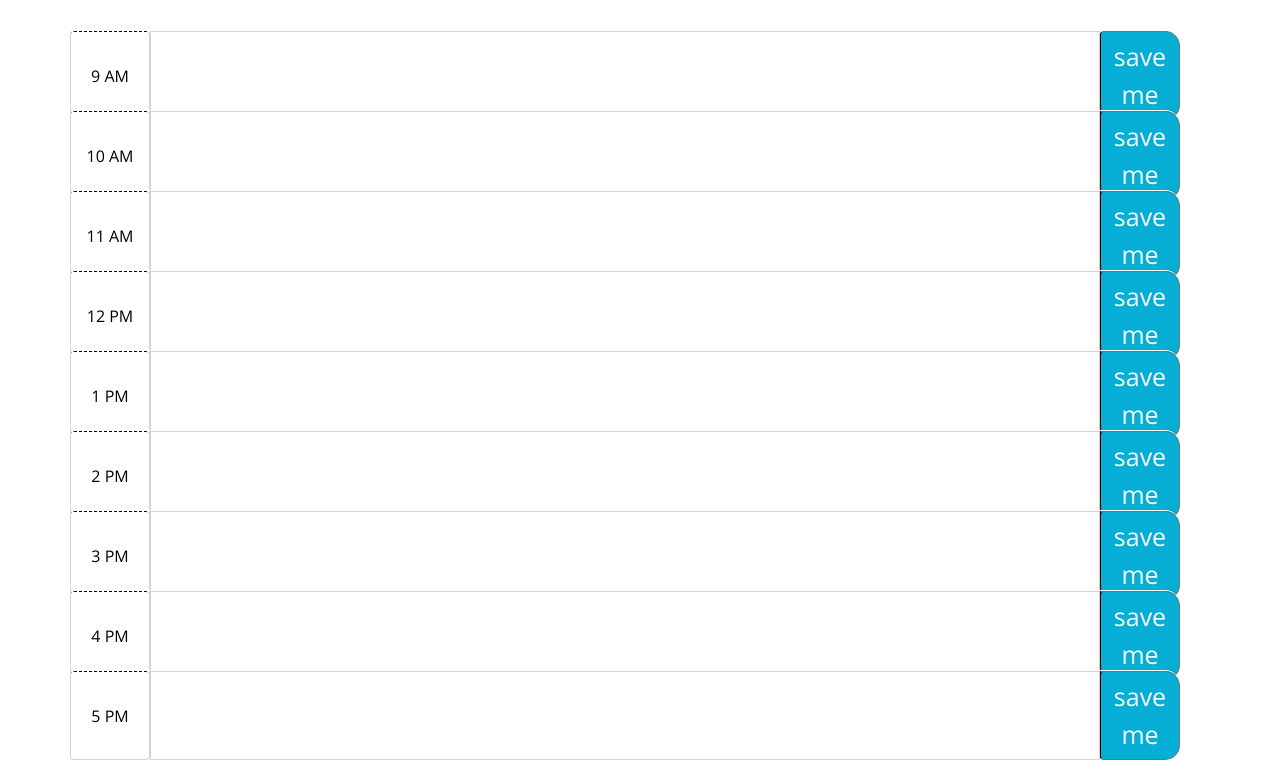
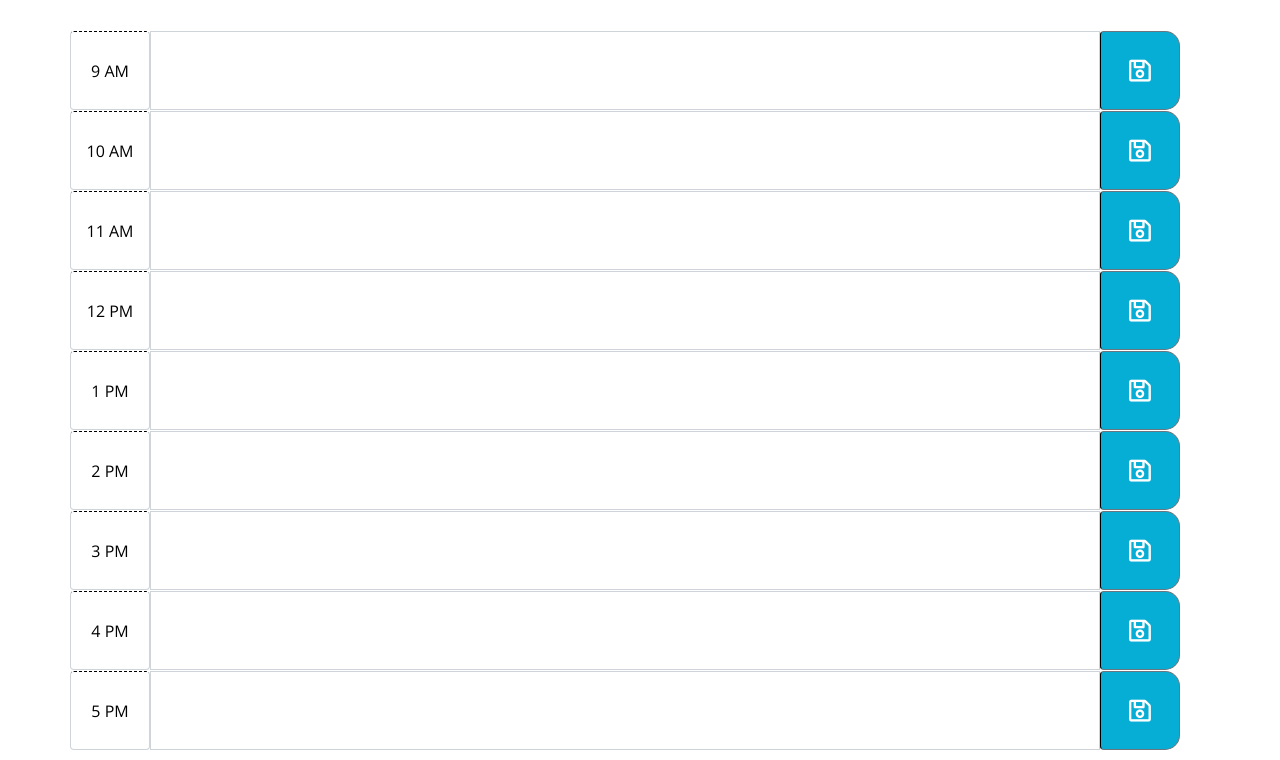
Before and after one commit to jjayjack/Work-Day-Scheduler, a plain HTML site: page index.html in a window 1280 px wide. Shown: the part 370-1130 px from the top of the page. Drawn offline with nearby package versions, Linux system fonts and the light colour scheme.

Commit message:
Updated HTML

```diff
--- a/index.html
+++ b/index.html
@@ -33,47 +33,47 @@
       <div class="input-group input-group-lg time-block row">
         <span class="input-group-text hour">9 AM</span>
           <textarea type="text" id ="input9" name="nineAM" class="form-control description" aria-label="Sizing example input" aria-describedby="inputGroup-sizing-lg"></textarea>
-          <button class="btn btn-outline-secondary saveBtn" type="button" id="nineAMsave">save me</button>
+          <button class="btn btn-outline-secondary saveBtn" type="button" id="nineAMsave"><i class="far fa-save"></i></button>
       </div>
       <div class="input-group input-group-lg time-block row">
         <span class="input-group-text hour">10 AM</span>
           <textarea type="text" id ="input10" name="tenAM" class="form-control" aria-label="Sizing example input" aria-describedby="inputGroup-sizing-lg"></textarea>
-          <button class="btn btn-outline-secondary saveBtn" type="button" id="tenAMsave">save me</button>
+          <button class="btn btn-outline-secondary saveBtn" type="button" id="tenAMsave"><i class="far fa-save"></i></button>
       </div>
       <div class="input-group input-group-lg time-block row">
         <span class="input-group-text hour">11 AM</span>
           <textarea type="text" id ="input11" name="elevenAM" class="form-control" aria-label="Sizing example input" aria-describedby="inputGroup-sizing-lg"></textarea>
-          <button class="btn btn-outline-secondary saveBtn" type="button" id="elevenAMsave">save me</button>
+          <button class="btn btn-outline-secondary saveBtn" type="button" id="elevenAMsave"><i class="far fa-save"></i></button>
       </div>
       <div class="input-group input-group-lg time-block row">
         <span class="input-group-text hour">12 PM</span>
           <textarea type="text" id ="input12" name="twelvePM" class="form-control" aria-label="Sizing example input" aria-describedby="inputGroup-sizing-lg"></textarea>
-          <button class="btn btn-outline-secondary saveBtn" type="button" id="twelvePMsave">save me</button>
+          <button class="btn btn-outline-secondary saveBtn" type="button" id="twelvePMsave"><i class="far fa-save"></i></button>
       </div>
       <div class="input-group input-group-lg time-block row">
         <span class="input-group-text hour">1 PM</span>
           <textarea type="text" id ="input13" name="onePM" class="form-control" aria-label="Sizing example input" aria-describedby="inputGroup-sizing-lg"></textarea>
-          <button class="btn btn-outline-secondary saveBtn" type="button" id="onePMsave">save me</button>
+          <button class="btn btn-outline-secondary saveBtn" type="button" id="onePMsave"><i class="far fa-save"></i></button>
       </div>
       <div class="input-group input-group-lg time-block row">
         <span class="input-group-text hour">2 PM</span>
           <textarea type="text" id ="input14" name="twoPM" class="form-control" aria-label="Sizing example input" aria-describedby="inputGroup-sizing-lg"></textarea>
-          <button class="btn btn-outline-secondary saveBtn" type="button" id="twoPMsave">save me</button>
+          <button class="btn btn-outline-secondary saveBtn" type="button" id="twoPMsave"><i class="far fa-save"></i></button>
       </div>
       <div class="input-group input-group-lg time-block row">
         <span class="input-group-text hour">3 PM</span>
           <textarea type="text" id ="input15" name="threePM" class="form-control" aria-label="Sizing example input" aria-describedby="inputGroup-sizing-lg"></textarea>
-          <button class="btn btn-outline-secondary saveBtn" type="button" id="threePMsave">save me</button>
+          <button class="btn btn-outline-secondary saveBtn" type="button" id="threePMsave"><i class="far fa-save"></i></button>
       </div>
       <div class="input-group input-group-lg time-block row">
         <span class="input-group-text hour">4 PM</span>
           <textarea type="text" id ="input16" name="fourPM" class="form-control" aria-label="Sizing example input" aria-describedby="inputGroup-sizing-lg"></textarea>
-          <button class="btn btn-outline-secondary saveBtn" type="button" id="fourPMsave">save me</button>
+          <button class="btn btn-outline-secondary saveBtn" type="button" id="fourPMsave"><i class="far fa-save"></i></button>
       </div>
       <div class="input-group input-group-lg time-block row">
         <span class="input-group-text hour">5 PM</span>
           <textarea type="text" id ="input17" name="fivePM" class="form-control" aria-label="Sizing example input" aria-describedby="inputGroup-sizing-lg"></textarea>
-          <button class="btn btn-outline-secondary saveBtn" type="button" id="fivePMsave">save me</button>
+          <button class="btn btn-outline-secondary saveBtn" type="button" id="fivePMsave"><i class="far fa-save"></i></button>
       </div>
 
 
```
